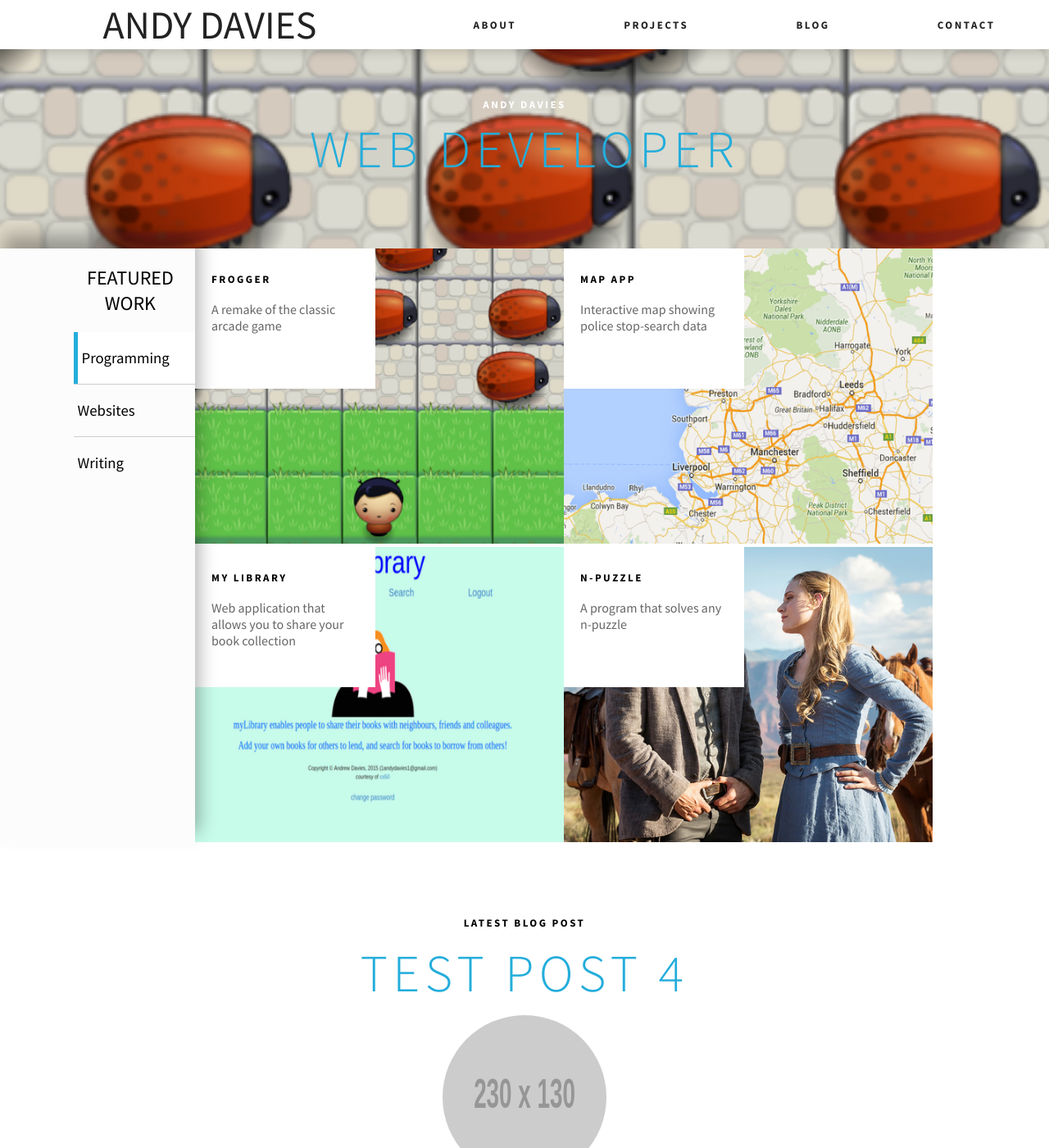
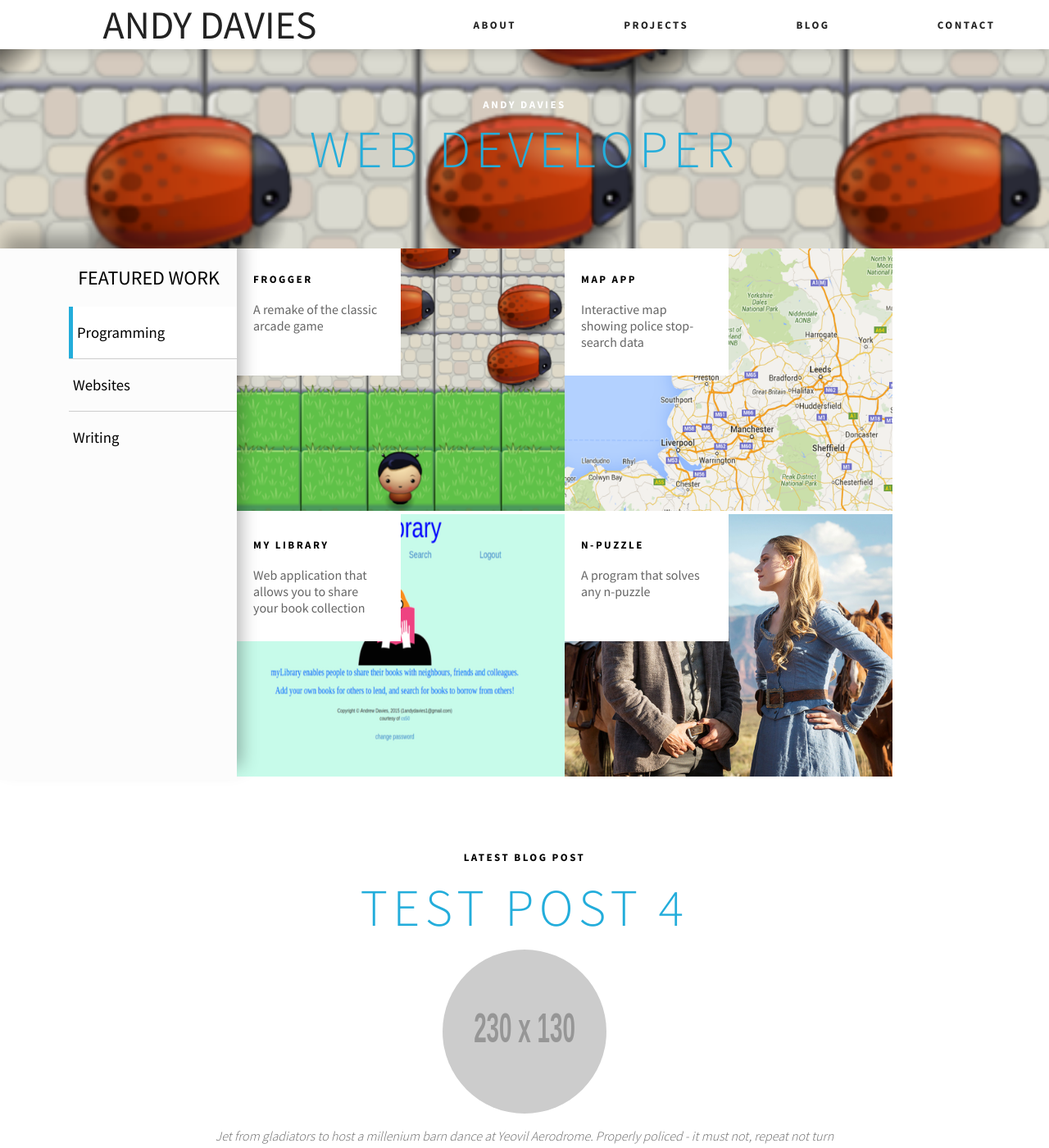
Before and after one commit to andavies/andavies.github.io, a Jekyll site: the page built from index.html, in a window 1280 px wide and 1400 px high. Shown: the whole window at 82% size. Built offline with Jekyll 4.4.1, drawn with Linux system fonts in a browser that asks for light colours.

Commit message:
Improve 'featured work responsiveness

```diff
--- a/_sass/_components/_featured-work.scss
+++ b/_sass/_components/_featured-work.scss
@@ -1,6 +1,14 @@
+/* mobile-first */
+
 .featured-work-grid {
 	display: block;
-	margin: 0 2%;
+	max-width: 1200px;
+}
+
+.featured-grid {
+	display: flex;
+	flex-wrap: wrap;
+	justify-content: center;
 }
 
 .sidebar-selector {
@@ -14,44 +22,44 @@
 	}
 }
 
-.tab {
-	cursor: pointer;
-	border-top: solid 1px #cdcdcd;
-	padding-right: 15px;
-	&:first-child {
-		border-top: none;
+
+/* at 550px, sidebar selector appears at top */
+@media screen and (min-width: 550px) {
+	.sidebar-selector {
+
+		width: 100%;
+		background-color: $muted_background_color;
+
+		ul {
+			display: flex;
+			justify-content: space-around;
+		}
 	}
 
-	.tab-heading {
-		padding: 20px 0 20px 5px;
-		margin: 0;
-		text-align: left;
+	.tab {
+		border: none;
+		cursor: pointer;
+	}
+
+	.active {
+		border-bottom: solid 5px $highlight_color;
 	}
 }
 
-.active {
-	background-color: white;
-	border-left: solid 5px $highlight_color;
-}
 
-.featured-grid {
-	display: flex;
-	flex-wrap: wrap;
-	justify-content: flex-start;
-	width: 100%;
-}
+/* at 750px, sidebar selector moves to side */
+@media screen and (min-width: 750px) {
+	.featured-grid {
+		justify-content: flex-start;
+	}
 
-.hidden {
-	display: none !important;
-}
-
-@media screen and (min-width: 550px) {
 	.featured-work-grid {
 		display: flex;
 		margin: 0;
 	}
 
 	.sidebar-selector {
+		width: 50%;
 		background-color: $muted_background_color;
 		padding-left: 7%;
 		box-shadow: 5px -16px 20px 0 rgba(0, 0, 0, 0.3);
@@ -65,4 +73,38 @@
 			display: block;
 		}
 	}
+
+	.tab {
+		border-top: solid 1px #cdcdcd;
+		padding-right: 15px;
+		&:first-child {
+			border-top: none;
+		}
+
+		.tab-heading {
+			padding: 20px 0 20px 5px;
+			margin: 0;
+			text-align: left;
+		}
+	}
+
+	.active {
+		background-color: white;
+		border-left: solid 5px $highlight_color;
+		border-bottom: none;
+	}
+
+	.tile {
+		padding: 0;
+	}
 }
+
+@media screen and (min-width: 1040px){
+	.sidebar-selector {
+		width: 30%;
+	}
+}
+
+.hidden {
+	display: none !important;
+}
--- a/_sass/_components/_tile.scss
+++ b/_sass/_components/_tile.scss
@@ -1,6 +1,5 @@
 .tile {
 
-	width: 100%;
 	box-sizing: border-box;
 	padding: 5%;
 
@@ -26,9 +25,26 @@
 
 
 	img {
-		width: 100%;
+		max-width: 100%;
 	}
 
+}
+
+@media screen and (min-width: 800px) {
+
+	.tile:hover {
+		position: relative;
+		z-index: 2;
+		box-shadow: 5px 6px 8px 2px rgba(0, 0, 0, 0.3);
+		transform: scale(1.05);
+		-webkit-transform: scale(1.05);
+	}
+}
+
+@media screen and (min-width: 1040px) {
+	.tile {
+		max-width: 400px;
+	}
 }
 
 .tile-info {
@@ -39,20 +55,3 @@
 	opacity: 1;
 	padding: 12px 20px 13px 20px;
 }
-
-@media screen and (min-width: 550px) {
-	.tile {
-		max-width: 450px;
-		padding: 0;
-	}
-}
-
-@media screen and (min-width: 800px) {
-	.tile:hover {
-		position: relative;
-		z-index: 2;
-		box-shadow: 5px 6px 8px 2px rgba(0, 0, 0, 0.3);
-		transform: scale(1.05);
-		-webkit-transform: scale(1.05);
-	}
-}
```
